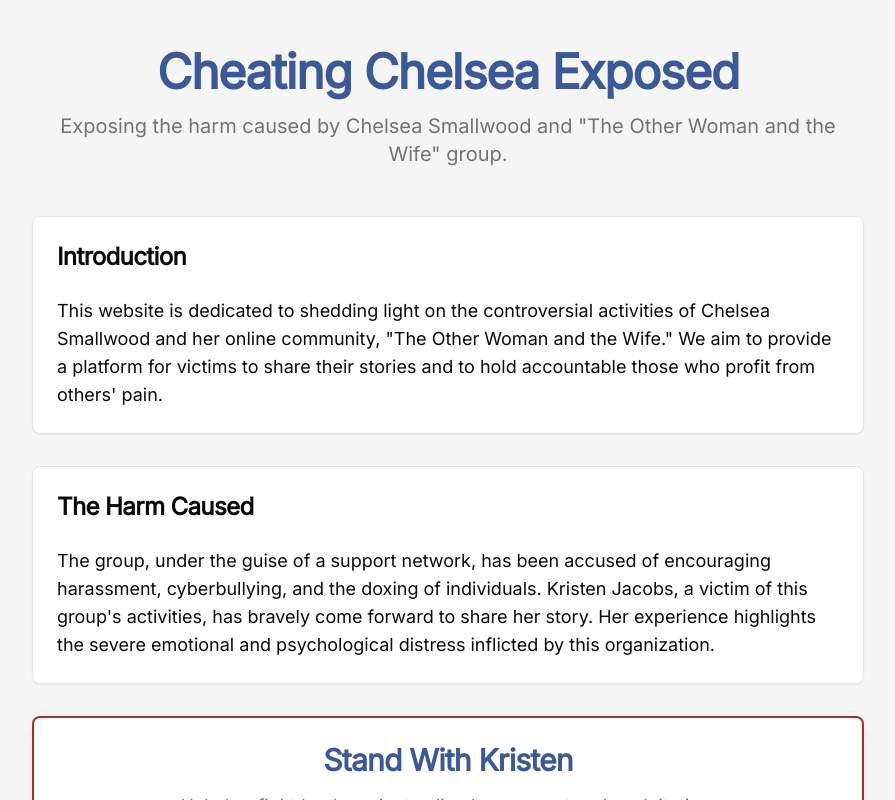
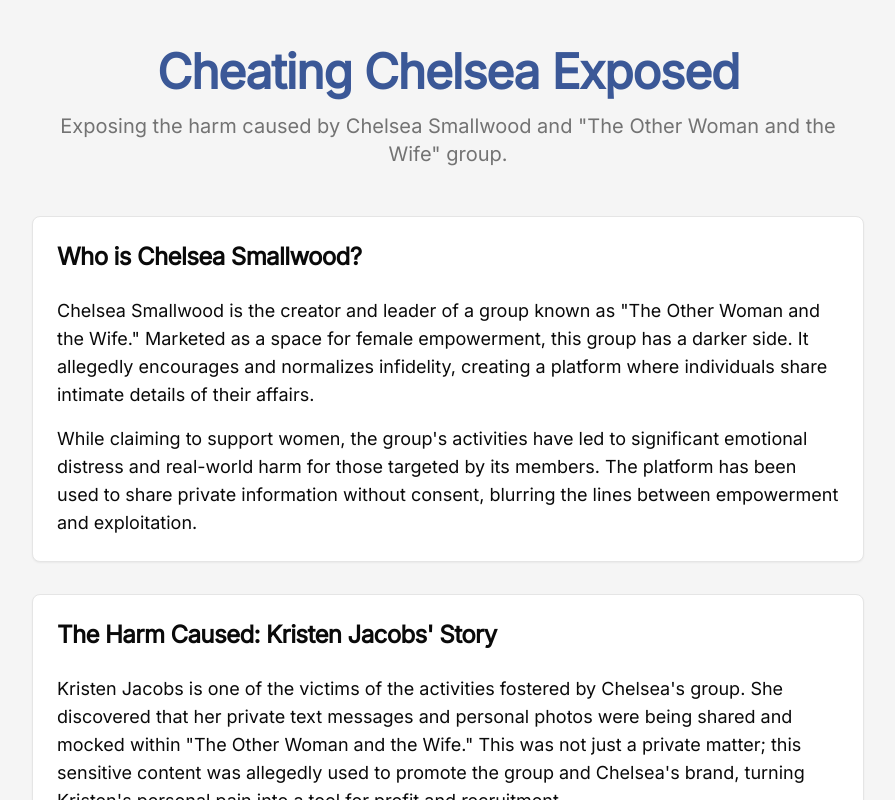
Before and after one commit to AngryMichigander/CheatingChelsea, a Next.js app: page / in a window 1280 px wide. Shown: the top 800 px of the page, without its empty margins (192-1087 px from the left). Built offline with nearby package versions, Linux system fonts and the light colour scheme.

Commit message:
It was this I want: Who is Chelsea Smallwood? Chelsea Smallwood is the c

```diff
--- a/src/app/page.tsx
+++ b/src/app/page.tsx
@@ -27,16 +27,23 @@ export default function Home() {
             <Card>
               <CardHeader>
                 <CardTitle className="text-2xl font-bold font-headline">
-                  Introduction
+                  Who is Chelsea Smallwood?
                 </CardTitle>
               </CardHeader>
-              <CardContent>
-                <p className="text-lg text-card-foreground">
-                  This website is dedicated to shedding light on the
-                  controversial activities of Chelsea Smallwood and her online
-                  community, &quot;The Other Woman and the Wife.&quot; We aim to provide a
-                  platform for victims to share their stories and to hold
-                  accountable those who profit from others&apos; pain.
+              <CardContent className="space-y-4 text-lg text-card-foreground">
+                <p>
+                  Chelsea Smallwood is the creator and leader of a group known
+                  as &quot;The Other Woman and the Wife.&quot; Marketed as a space for
+                  female empowerment, this group has a darker side. It allegedly
+                  encourages and normalizes infidelity, creating a platform
+                  where individuals share intimate details of their affairs.
+                </p>
+                <p>
+                  While claiming to support women, the group&apos;s activities have led
+                  to significant emotional distress and real-world harm for
+                  those targeted by its members. The platform has been used to
+                  share private information without consent, blurring the lines
+                  between empowerment and exploitation.
                 </p>
               </CardContent>
             </Card>
@@ -44,17 +51,26 @@ export default function Home() {
             <Card>
               <CardHeader>
                 <CardTitle className="text-2xl font-bold font-headline">
-                  The Harm Caused
+                  The Harm Caused: Kristen Jacobs&apos; Story
                 </CardTitle>
               </CardHeader>
-              <CardContent>
-                <p className="text-lg text-card-foreground">
-                  The group, under the guise of a support network, has been
-                  accused of encouraging harassment, cyberbullying, and the
-                  doxing of individuals. Kristen Jacobs, a victim of this
-                  group&apos;s activities, has bravely come forward to share her
-                  story. Her experience highlights the severe emotional and
-                  psychological distress inflicted by this organization.
+              <CardContent className="space-y-4 text-lg text-card-foreground">
+                <p>
+                  Kristen Jacobs is one of the victims of the activities
+                  fostered by Chelsea&apos;s group. She discovered that her private
+                  text messages and personal photos were being shared and
+                  mocked within &quot;The Other Woman and the Wife.&quot; This was not
+                  just a private matter; this sensitive content was allegedly
+                  used to promote the group and Chelsea&apos;s brand, turning
+                  Kristen&apos;s personal pain into a tool for profit and
+                  recruitment.
+                </p>
+                <p>
+                  This gross violation of privacy constitutes online harassment
+                  and has had a severe impact on Kristen&apos;s life. It is a stark
+                  example of how the group&apos;s rhetoric of &quot;empowerment&quot; can be
+                  twisted into a weapon for causing harm, profiting from
+                  others&apos; suffering, and fostering a culture of cyberbullying.
                 </p>
               </CardContent>
             </Card>
```
